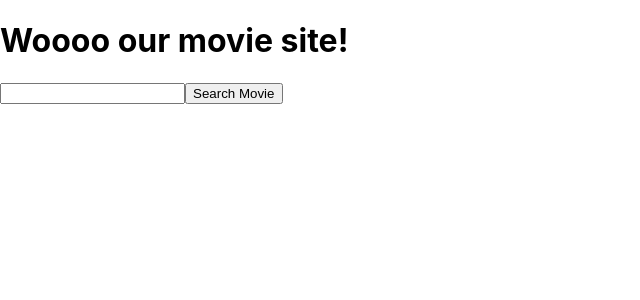
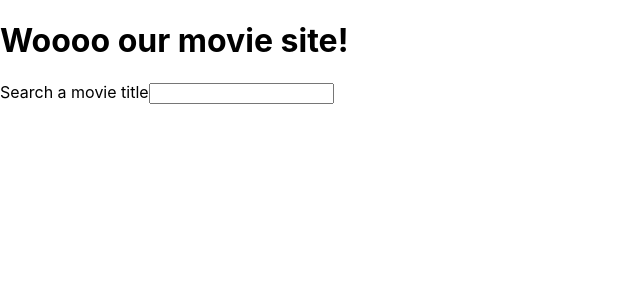
Before and after one commit to Team-OutOfContext/gifMeAMovieApp, a React (Create React App) app: page / in a window 1280 px wide. Shown: the top 300 px of the page, without its empty margins (0-640 px from the left). Built offline with nearby package versions, Linux system fonts and the light colour scheme.

Commit message:
Added some comments

```diff
--- a/src/App.js
+++ b/src/App.js
@@ -7,7 +7,7 @@ class App extends Component {
     super();
     this.state = {
       userInput: "",
-      autocompleteWorking: false,
+      autoSuggestions: false,
       movieSuggestions: [],
       apiKeyMovieDb: "38f9a8f5c677f0356adca226f357b762",
       movieYear: "",
@@ -25,9 +25,12 @@ class App extends Component {
     });
   };
 
+  // This function is for getting movie details from the user input
   getMovieDetails = () => {
-    if (this.state.userInput.length > 0) {
+    // To make sure the user types something within the character limit
+    if (this.state.userInput.length > 0 && this.state.userInput.length <= 20) {
       console.log("getMovieDetails ran");
+      // Make axios call to get movie details
       axios({
         url: `https://api.themoviedb.org/3/search/movie`,
         method: "GET",
@@ -41,22 +44,27 @@ class App extends Component {
         console.log(this.state.userInput);
         console.log(response);
         console.log(response.data.results);
-
+        // Setting the state to an array of movies and making the autosuggestion show up on the page
         this.setState({
-          autocompleteWorking: true,
+          autoSuggestions: true,
           movieSuggestions: response.data.results
         });
       }); // end of .then
     }
   };
 
+  // Function to get keywords for the user's movie choice
   getMovieKeywords = (movieId, movieTitle, movieYear, movieImageUrl) => {
     console.log(movieTitle, movieYear, movieImageUrl);
+
+    // Save the user's movie choice to state
     this.setState({
       movieTitle: movieTitle,
       movieYear: movieYear,
       movieImageUrl: `https://image.tmdb.org/t/p/w500${movieImageUrl}`
     });
+
+    // Axios call to get the keywords
     axios({
       url: `https://api.themoviedb.org/3/movie/${movieId}/keywords`,
       method: "GET",
@@ -74,6 +82,8 @@ class App extends Component {
     return (
       <div>
         <h1>Woooo our movie site!</h1>
+
+        <label htmlFor="userInput">Search a movie title</label>
         <input
           type="text"
           id="userInput"
@@ -83,8 +93,8 @@ class App extends Component {
             this.getMovieDetails();
           }}
         />
-        <button type="submit">Search Movie</button>
-        {this.state.autocompleteWorking
+
+        {this.state.autoSuggestions
           ? this.state.movieSuggestions.map(movieSuggestion => {
               const movieYear = movieSuggestion.release_date.slice(0, 4);
               return (
```
